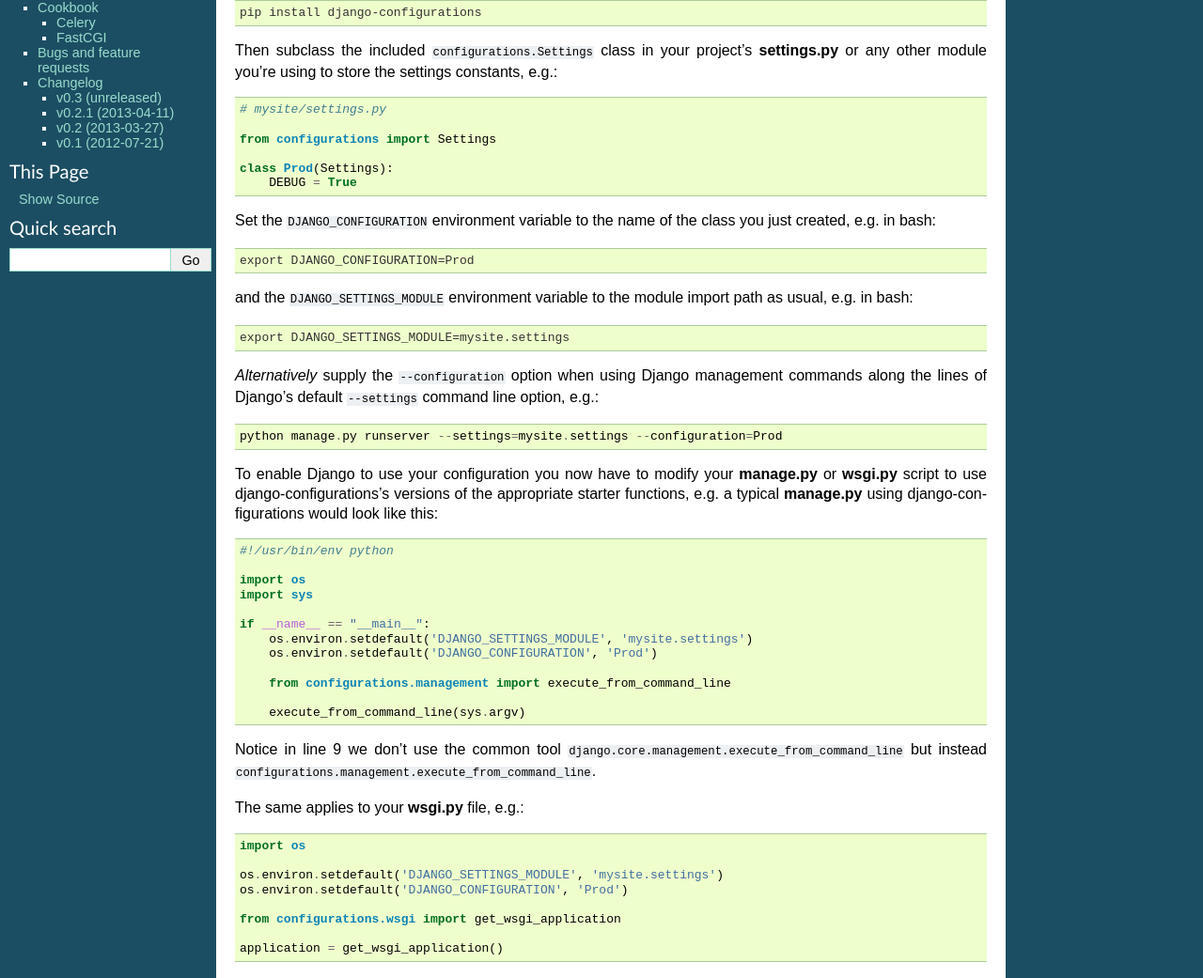
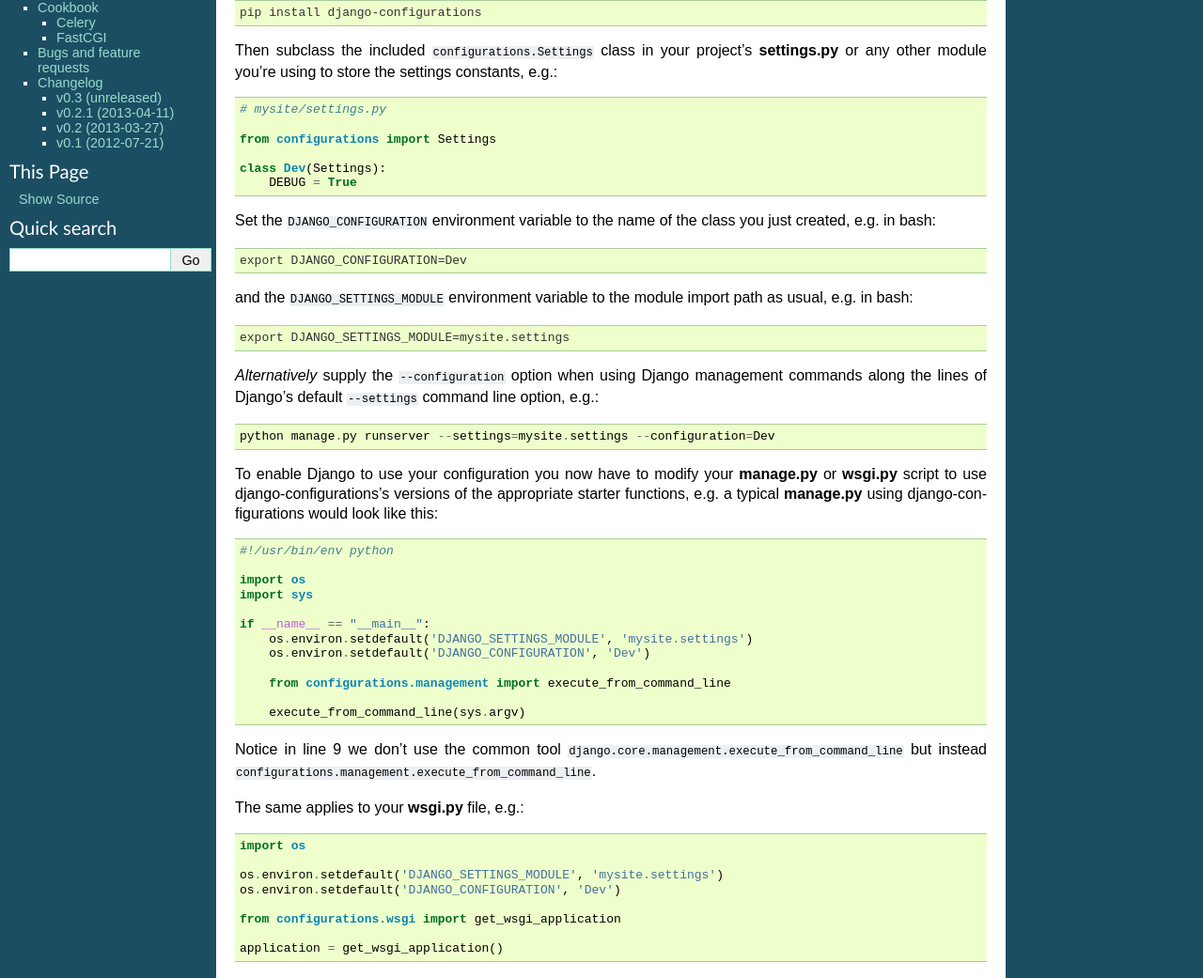
Before and after one commit to jazzband/django-configurations, a Sphinx documentation site: the page built from docs/index.rst, in a window 1280 px wide and 1400 px high. Shown: the part 298-1339 px from the top of the window at 94% size. Built offline with Sphinx 7.4.7, drawn with Linux system fonts in a browser that asks for light colours.

Commit message:
Fixed README example to not confuse beginners. Thanks, @peterbe.

```diff
--- a/README.rst
+++ b/README.rst
@@ -29,7 +29,7 @@
 
     from configurations import Settings
 
-    class Prod(Settings):
+    class Dev(Settings):
         DEBUG = True
 
 Set the ``DJANGO_CONFIGURATION`` environment variable to the name of the class
@@ -37,7 +37,7 @@
 
 .. code-block:: console
 
-    export DJANGO_CONFIGURATION=Prod
+    export DJANGO_CONFIGURATION=Dev
 
 and the ``DJANGO_SETTINGS_MODULE`` environment variable to the module
 import path as usual, e.g. in bash:
@@ -50,7 +50,7 @@
 management commands along the lines of Django's default ``--settings``
 command line option, e.g.::
 
-    python manage.py runserver --settings=mysite.settings --configuration=Prod
+    python manage.py runserver --settings=mysite.settings --configuration=Dev
 
 To enable Django to use your configuration you now have to modify your
 **manage.py** or **wsgi.py** script to use django-configurations's versions
@@ -66,7 +66,7 @@
 
     if __name__ == "__main__":
         os.environ.setdefault('DJANGO_SETTINGS_MODULE', 'mysite.settings')
-        os.environ.setdefault('DJANGO_CONFIGURATION', 'Prod')
+        os.environ.setdefault('DJANGO_CONFIGURATION', 'Dev')
 
         from configurations.management import execute_from_command_line
 
@@ -83,7 +83,7 @@
     import os
 
     os.environ.setdefault('DJANGO_SETTINGS_MODULE', 'mysite.settings')
-    os.environ.setdefault('DJANGO_CONFIGURATION', 'Prod')
+    os.environ.setdefault('DJANGO_CONFIGURATION', 'Dev')
 
     from configurations.wsgi import get_wsgi_application
 
--- a/docs/index.rst
+++ b/docs/index.rst
@@ -103,8 +103,7 @@
     from configurations import Settings
 
     class Prod(Settings):
-        TEMPLATE_CONTEXT_PROCESSORS = \
-            Settings.TEMPLATE_CONTEXT_PROCESSORS + (
+        TEMPLATE_CONTEXT_PROCESSORS = Settings.TEMPLATE_CONTEXT_PROCESSORS + (
                 'django.core.context_processors.request',
             )
 
```
